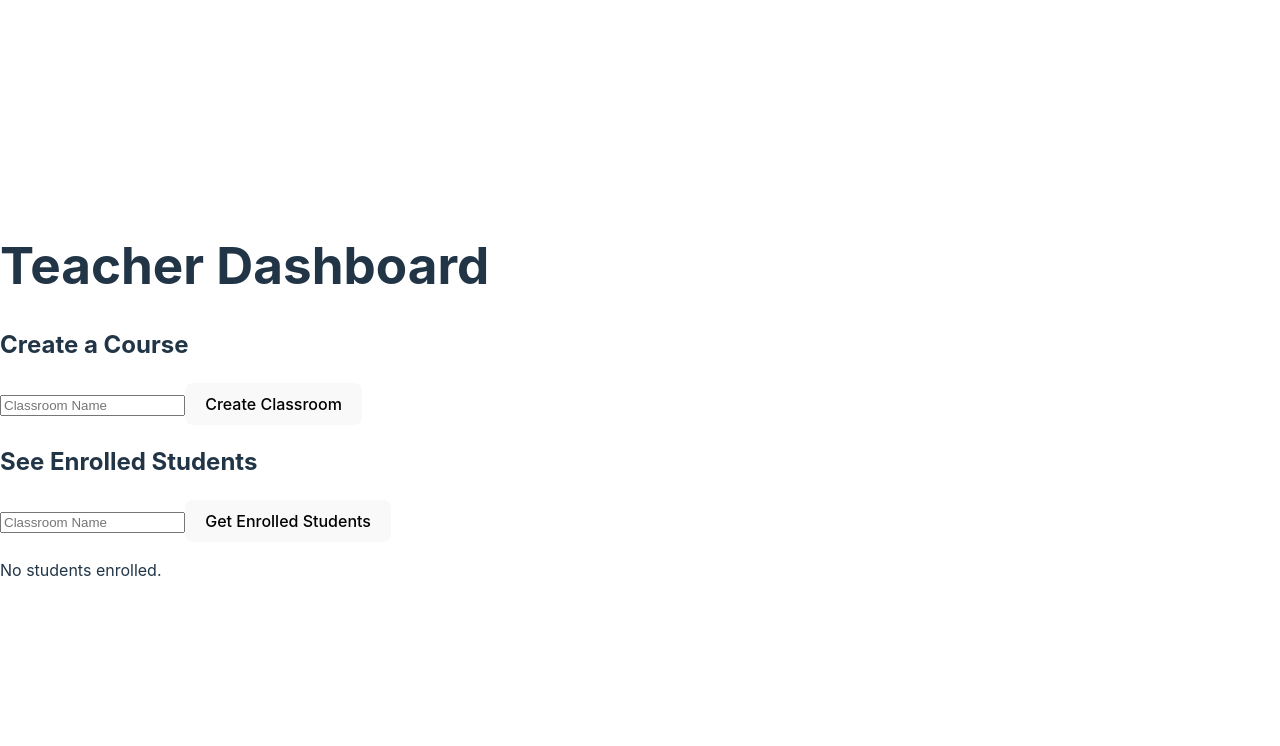
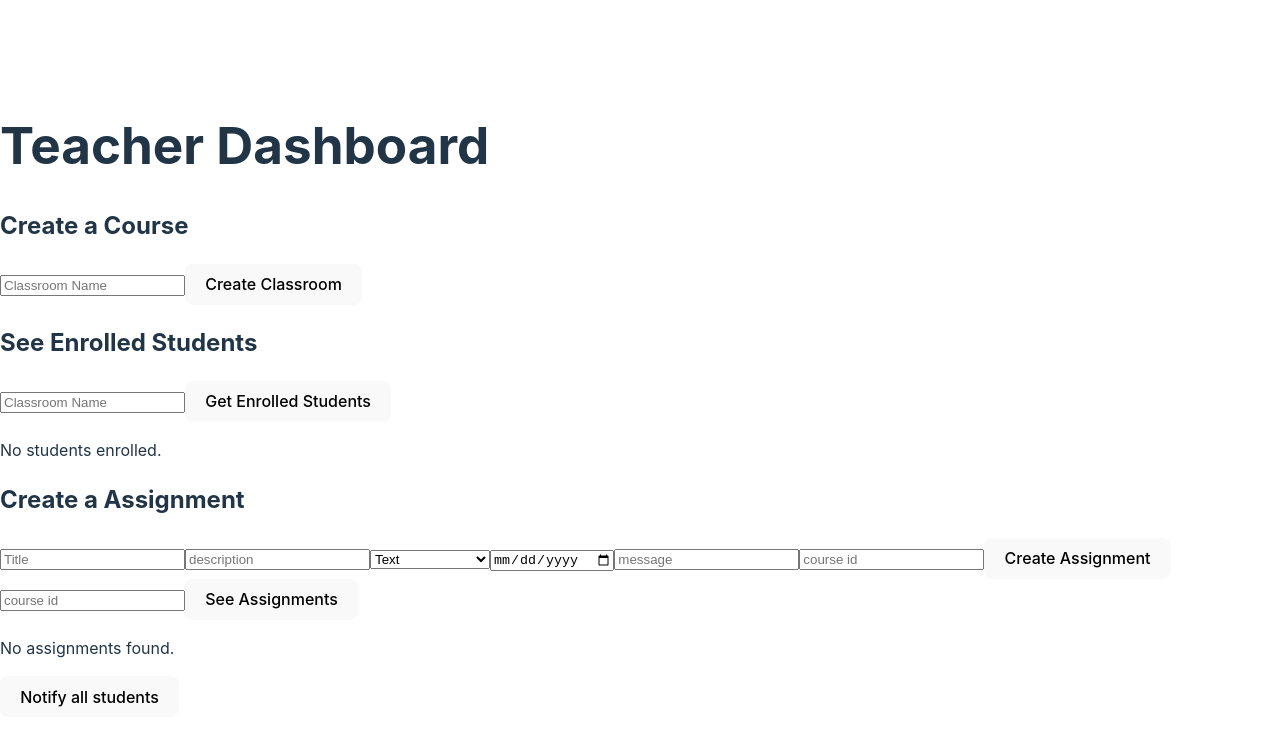
Before and after one commit to sravsguda123/Virtual-classroom---A1, a React (Vite) app in the folder frontend/: page /create-classroom in a window 1280 px wide. Shown: the top 746 px of the page. Built offline with nearby package versions, Linux system fonts and the light colour scheme.

Commit message:
error in notify all

```diff
--- a/frontend/src/components/create-classroom.jsx
+++ b/frontend/src/components/create-classroom.jsx
@@ -1,165 +1,3 @@
-
-// import { useState } from "react";
-// import axios from "axios";
-// import { useLocation } from "react-router-dom";
-
-// export default function TeacherDashboard() {
-//   const location = useLocation();
-//   const params = new URLSearchParams(location.search);
-//   const [classroomName, setClassroomName] = useState("");
-//   const [message, setMessage] = useState("");
-//   const [userId, setUserId] = useState("");
-//   const [notification, setNotification] = useState("");
-//   const [status, setStatus] = useState("");
-//   const [students, setStudents] = useState([]);
-//   const token = params.get("token");
-//   const getAllEnrolledStudents = async () => {
-//     try {
-//       const response = await axios.get(`http://127.0.0.1:8000/students_in_courses/${classroomName}`);
-//       console.log(response.data);
-//       setStudents(response.data);
-//     } catch (error) {
-//       console.error(error);
-//     }
-//   };
-//   // Handle Classroom Creation
-//   const handleCreateClassroom = async () => {
-//     if (!token) {
-//       setMessage("You are not authorized to create a classroom.");
-//       return;
-//     }
-
-//     try {
-//       const response = await axios.post(
-//         "http://127.0.0.1:8000/create_classroom",
-//         { name: classroomName },
-//         {
-//           headers: {
-//             Authorization: `Bearer ${token}`,
-//             "Content-Type": "application/json",
-//           },
-//         }
-//       );
-
-//       setMessage(
-//         `Course created successfully! ID: ${response.data.class_id}`
-//       );
-//       setClassroomName("");
-//     } catch (error) {
-//       console.error(error);
-//       setMessage("Failed to create course. Ensure you are a teacher.");
-//     }
-//   };
-
-//   // Handle Sending Notification via WebSocket
-//   const sendNotification = () => {
-//     if (!userId || !notification) {
-//       setStatus("Enter both Student ID and Message");
-//       return;
-//     }
-
-//     // Create a new WebSocket connection with user ID and token as query parameter
-//     const ws = new WebSocket(
-//       `ws://127.0.0.1:8000/notify/${userId}?token=${token}`
-//     );
-
-//     ws.onopen = () => {
-//       setStatus("Connected . Sending...");
-//       // Send the notification payload once connected
-//       ws.send(
-//         JSON.stringify({ title: "Teacher Notification", body: notification })
-//       );
-//       setNotification("");
-//       // Optionally close the socket immediately after sending
-//       // ws.close();
-//     };
-
-//     ws.onmessage = (event) => {
-//       // Handle any messages from the server
-//       try {
-//         const response = JSON.parse(event.data);
-//         setStatus(response.status || "Message Sent!");
-//       } catch (error) {
-//         setStatus("Message Sent!");
-//       }
-//     };
-
-//     ws.onerror = () => {
-//       setStatus("WebSocket Error");
-//     };
-
-//     ws.onclose = () => {
-//       setStatus("Disconnected");
-//       // Optionally, reconnect or perform other actions on disconnect
-//       // setTimeout(sendNotification, 3000);
-//     };
-//   };
-
-//   return (
-//     <div className="flex flex-col items-center p-6 bg-gray-100 min-h-screen">
-//       <h1 className="text-2xl font-bold mb-4">Teacher Dashboard </h1>
-
-//       {/* Classroom Creation Section */}
-//       <div className="mb-6 bg-white p-4 rounded shadow-md w-80">
-//         <h2 className="text-lg font-semibold">Create a Course</h2>
-//         <input
-//           type="text"
-//           placeholder="Classroom Name"
-//           value={classroomName}
-//           onChange={(e) => setClassroomName(e.target.value)}
-//           className="p-2 border rounded w-full my-2"
-//         />
-//         <button
-//           onClick={handleCreateClassroom}
-//           className="bg-green-500 text-white px-4 py-2 rounded hover:bg-green-600 w-full"
-//         >
-//           Create Classroom
-//         </button>
-//         {message && <p className="text-sm text-gray-700 mt-2">{message}</p>}
-//       </div>
-//       <input
-//           type="text"
-//           placeholder="Classroom Name to see enroled"
-//           value={classroomName}
-//           onChange={(e) => setClassroomName(e.target.value)}
-//           className="p-2 border rounded w-full my-2"
-//         />
-//       <button
-//           onClick={getAllEnrolledStudents}
-//           className="bg-green-500 text-white px-4 py-2 rounded hover:bg-green-600 w-full"
-//         >
-//           See enrolled Students
-//         </button>
-//         {students && <p className="text-sm text-gray-700 mt-2">{students}</p>}
-//       {/* Notification Section */}
-//       <div className="bg-white p-4 rounded shadow-md w-80">
-//         <h2 className="text-lg font-semibold">Send Notification</h2>
-//         <input
-//           type="text"
-//           placeholder="Enter Student ID"
-//           value={userId}
-//           onChange={(e) => setUserId(e.target.value)}
-//           className="p-2 border rounded w-full my-2"
-//         />
-//         <textarea
-//           placeholder="Enter notification message"
-//           value={notification}
-//           onChange={(e) => setNotification(e.target.value)}
-//           className="p-2 border rounded w-full my-2 h-20"
-//         />
-//         <button
-//           onClick={sendNotification}
-//           className="bg-blue-500 text-white px-4 py-2 rounded hover:bg-blue-600 w-full"
-//         >
-//           Send Notification
-//         </button>
-//         <p className="mt-2 text-gray-700">{status}</p>
-//       </div>
-//     </div>
-//   );
-// };
-
-
 import { useState } from "react";
 import axios from "axios";
 import { useLocation } from "react-router-dom";
@@ -175,9 +13,63 @@ export default function TeacherDashboard() {
   const [notification, setNotification] = useState("");
   const [status, setStatus] = useState("");
   const [students, setStudents] = useState([]);
-
+  const [assignmentid, setAssignmentId] = useState("");
   const token = params.get("token");
 
+    const [title, setTitle] = useState("");
+    const [description, setDescription] = useState("");
+    const [submissionType, setSubmissionType] = useState("text");
+    const [dueDate, setDueDate] = useState("");
+    const [messaget, setMessageT] = useState("");
+    const [coursef, setCourseF] = useState("");
+    const [assignments, setAssignments] = useState([]);
+    const [course_id, setCourseId] = useState("");
+
+    const seeAssignments = async () => {
+        try{
+            const response = await axios.get(`http:////127.0.0.1:8000/assignments/${course_id}`);
+            setAssignments(response.data);
+        }
+        catch (error) {
+            console.error(error);
+            setMessage("Error fetching assignments.");
+    }
+  }
+    const handleSubmit = async (e) => {
+        e.preventDefault();
+        try {
+            const response = await axios.post( "http://127.0.0.1:8000/create_assignments", {
+                title,
+                description,
+                submission_type: submissionType,
+                due_date: dueDate,
+                course_id: coursef
+            }, {
+              headers: {
+                Authorization: `Bearer ${token}`,
+                "Content-Type": "application/json",
+              },
+            });
+            setMessage(`Assignment created successfully! ID: ${response.data.assignment_id}`);
+            setAssignmentId(response.data.assignment_id);
+        } catch (error) {
+            setMessage("Error creating assignment");
+        }
+      }
+    const notifyStudents = async () => {
+        try {
+          const response = await axios.get(`http://127.0.0.1:8000/notify_all/${course_id}`, {
+            headers: {
+              Authorization: `Bearer ${token}`,
+              "Content-Type": "application/json",
+            },
+          });
+          setMessage(`${response.data.status}`);
+    }
+    catch (error) {
+      console.error(error);
+    }
+  }
   const getAllEnrolledStudents = async () => {
     try {
       if (!classroomForStudents) {
@@ -277,6 +169,102 @@ export default function TeacherDashboard() {
           <p className="text-sm text-gray-700 mt-2">No students enrolled.</p>
         )}
       </div>
+
+      <div className="mb-6 bg-white p-4 rounded shadow-md w-80">
+        <h2 className="text-lg font-semibold">Create a Assignment</h2>
+
+        <input
+          type="text"
+          placeholder="Title"
+          value={title}
+          onChange={(e) => setTitle(e.target.value)}
+          className="p-2 border rounded w-full my-2"
+        />
+        <input
+          type="text"
+          placeholder="description"
+          value={description}
+          onChange={(e) => setDescription(e.target.value)}
+          className="p-2 border rounded w-full my-2"
+        />
+                    <select
+                        value={submissionType}
+                        onChange={(e) => setSubmissionType(e.target.value)}
+                        className="w-full p-2 border rounded"
+                    >
+                        <option value="text">Text</option>
+                        <option value="file">File Upload</option>
+                        <option value="link">Link Submission</option>
+                        <option value="multiple_choice">Multiple Choice</option>
+                    </select>
+                    {submissionType === "file" && (
+                        <input type="file" className="w-full p-2 border rounded" />
+                    )}
+                    {submissionType === "link" && (
+                        <input type="url" placeholder="Enter link" className="w-full p-2 border rounded" />
+                    )}
+                    {submissionType === "multiple_choice" && (
+                        <textarea placeholder="Enter options separated by commas" className="w-full p-2 border rounded" />
+                    )}
+                    <input
+                        type="date"
+                        value={dueDate}
+                        onChange={(e) => setDueDate(e.target.value)}
+                        className="w-full p-2 border rounded"
+                    />
+                <input
+          type="text"
+          placeholder="message"
+          value={messaget}
+          onChange={(e) => setMessageT(e.target.value)}
+          className="p-2 border rounded w-full my-2"
+        />
+                        <input
+          type="text"
+          placeholder="course id"
+          value={coursef}
+          onChange={(e) => setCourseF(e.target.value)}
+          className="p-2 border rounded w-full my-2"
+        />
+        <button
+          onClick={handleSubmit}
+          className="bg-green-500 text-white px-4 py-2 rounded hover:bg-green-600 w-full"
+        >
+          Create Assignment
+        </button>
+
+        {message && <p className="text-sm text-gray-700 mt-2">{message}</p>}
+        <input
+          type="text"
+          placeholder="course id"
+          value={course_id}
+          onChange={(e) => setCourseId(e.target.value)}
+          className="p-2 border rounded w-full my-2"
+        />
+        <button
+          onClick={seeAssignments}
+          className="bg-green-500 text-white px-4 py-2 rounded hover:bg-green-600 w-full"
+        >See Assignments
+        </button>
+          {assignments.length > 0 ? (
+                    <ul className="mt-2 text-gray-700">
+                        {assignments.map((assignment) => (
+                            <li key={assignment._id} className="p-2 border-b">
+                                <strong>{assignment.title}</strong> - Due: {assignment.due_date}
+                            </li>
+                        ))}
+                    </ul>
+                ) : (
+                    <p className="text-sm text-gray-700 mt-2">No assignments found.</p>
+                )}
+
+      </div>
+      <button
+          onClick={notifyStudents}
+          className="bg-green-500 text-white px-4 py-2 rounded hover:bg-green-600 w-full"
+        >
+          Notify all students
+        </button>
     </div>
   );
 }
```
Also changed, not shown: 2 other files (tests, documents, lock files or other folders).
